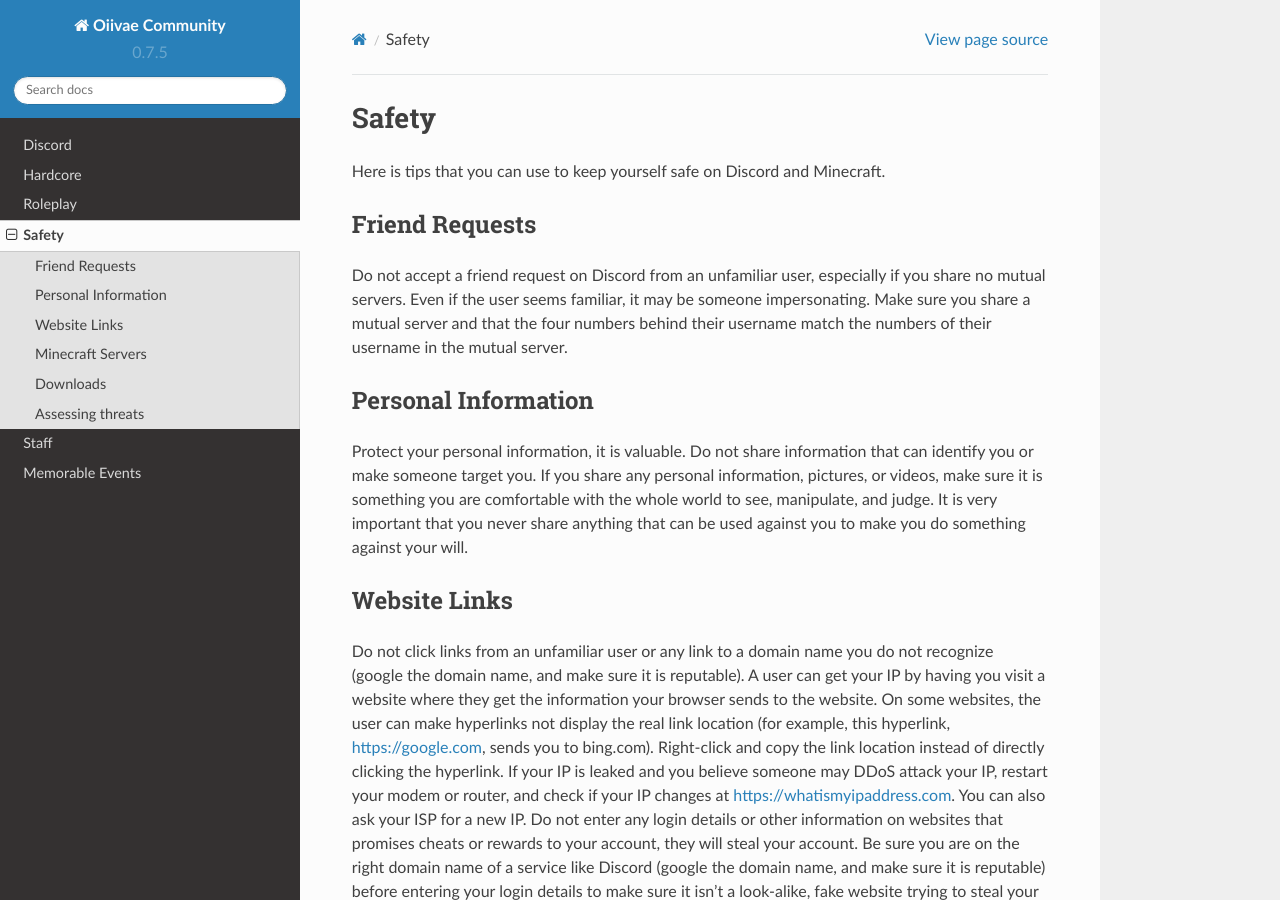
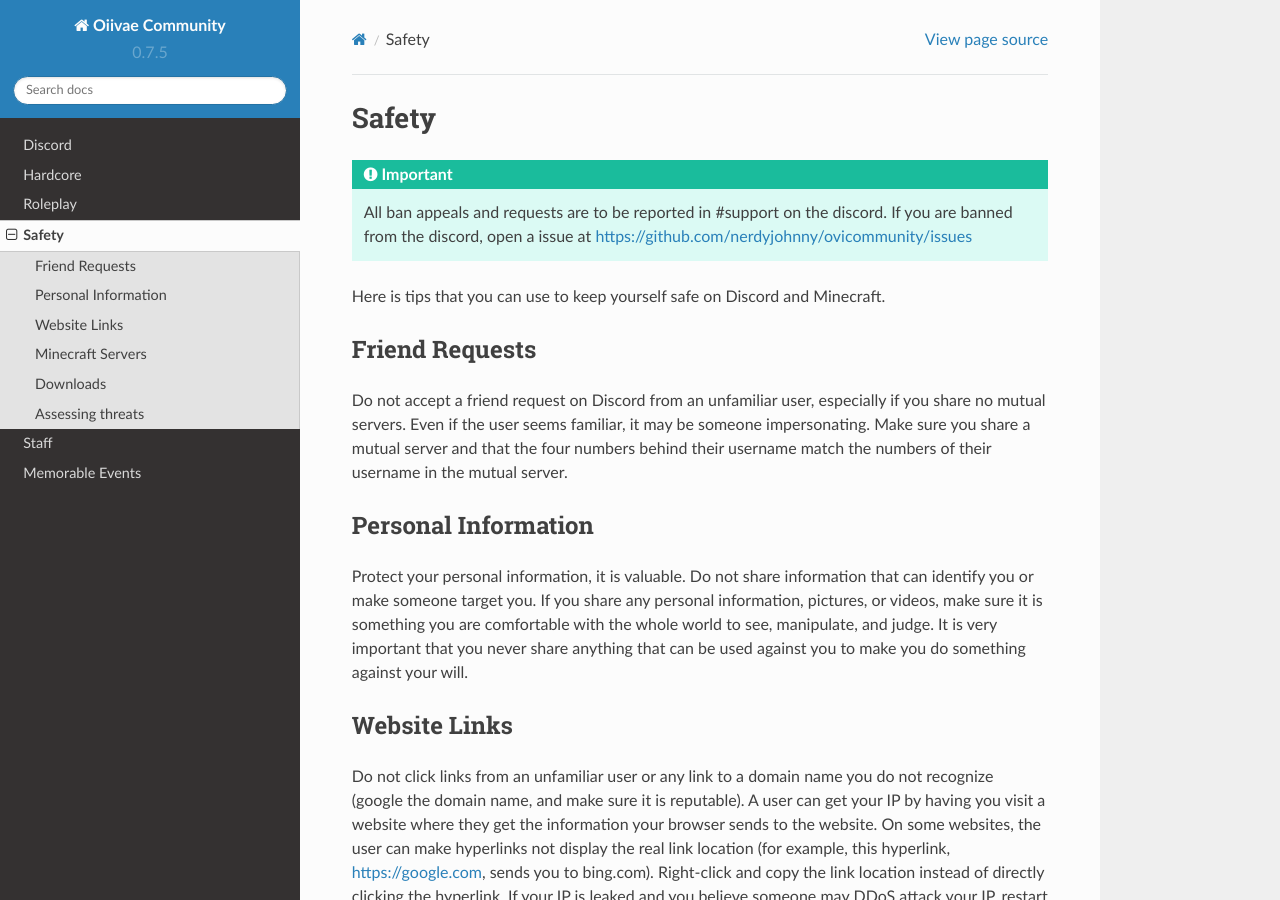
Before and after one commit to nerdyjohnny/ovidoc, a Sphinx documentation site: the page built from docs/source/safety.rst, in a window 1280 px wide and 900 px high. Built offline with Sphinx 7.4.7 and the Read the Docs theme 2.0.0, drawn with Linux system fonts in a browser that asks for light colours.

Commit message:
Update safety.rst

```diff
--- a/docs/source/safety.rst
+++ b/docs/source/safety.rst
@@ -1,5 +1,7 @@
 Safety
 =====
+
+.. important:: All ban appeals and requests are to be reported in #support on the discord. If you are banned from the discord, open a issue at https://github.com/nerdyjohnny/ovicommunity/issues
 
 Here is tips that you can use to keep yourself safe on Discord and Minecraft.
 
```
